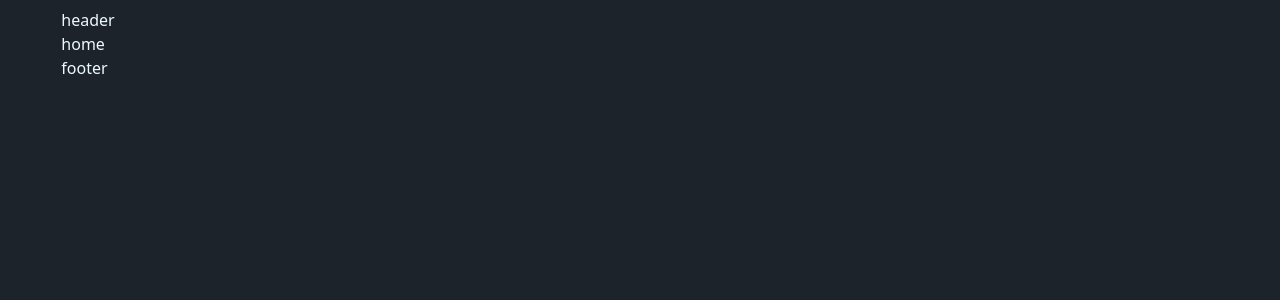
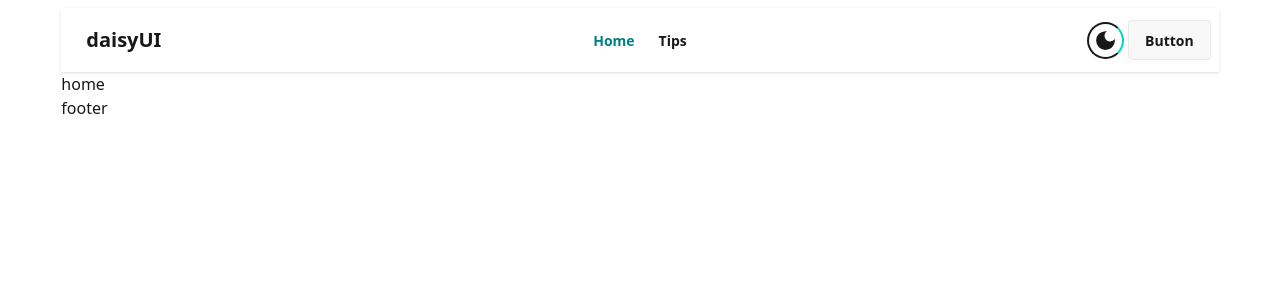
Before and after one commit to NazmulhaqueD/gardening-community-client, a React (Vite) app: page / in a window 1280 px wide. Shown: the top 300 px of the page. Built offline with nearby package versions, Linux system fonts and the light colour scheme.

Commit message:
Darke mode implement and navbar work

```diff
--- a/index.html
+++ b/index.html
@@ -1,5 +1,5 @@
 <!doctype html>
-<html lang="en" data-theme="dark">
+<html lang="en" data-theme="light">
   <head>
     <meta charset="UTF-8" />
     <link rel="icon" type="image/svg+xml" href="/vite.svg" />
--- a/package.json
+++ b/package.json
@@ -13,6 +13,7 @@
     "@tailwindcss/vite": "^4.1.7",
     "react": "^19.1.0",
     "react-dom": "^19.1.0",
+    "react-icons": "^5.5.0",
     "react-router": "^7.6.0"
   },
   "devDependencies": {
--- /dev/null
+++ b/src/Auth/AuthProvider.jsx
@@ -0,0 +1,18 @@
+import React, { createContext } from 'react';
+
+export const AuthContext = createContext();
+
+const AuthProvider = ({children}) => {
+
+const userInfo = {
+    name: 'nazmul'
+}
+
+    return (
+        <AuthContext value={userInfo}>
+            {children}
+        </AuthContext>
+    );
+};
+
+export default AuthProvider;
--- a/src/components/Header.jsx
+++ b/src/components/Header.jsx
@@ -1,9 +1,52 @@
-import React from 'react';
+import React, { useContext, useEffect, useState } from 'react';
+import { NavLink } from 'react-router';
+import { AuthContext } from '../Auth/AuthProvider';
+import { MdDarkMode, MdOutlineDarkMode } from 'react-icons/md';
 
 const Header = () => {
+    const { name } = useContext(AuthContext);
+    const [isDark, setIsDark] = useState(false);
+    console.log(name)
+    const navLink = <>
+        <NavLink to='/'><li>Home</li></NavLink>
+        <NavLink to='/tips'><li>Tips</li></NavLink>
+    </>
+
+    useEffect(() => {
+        document.querySelector('html').setAttribute('data-theme', isDark ? 'dark' : 'light')
+    }, [isDark])
+
     return (
         <div>
-            header
+            <nav>
+                <div className="navbar bg-base-100 shadow-sm">
+                    <div className="navbar-start">
+                        <div className="dropdown">
+                            <div tabIndex={0} role="button" className="btn btn-ghost lg:hidden">
+                                <svg xmlns="http://www.w3.org/2000/svg" className="h-5 w-5" fill="none" viewBox="0 0 24 24" stroke="currentColor"> <path strokeLinecap="round" strokeLinejoin="round" strokeWidth="2" d="M4 6h16M4 12h8m-8 6h16" /> </svg>
+                            </div>
+                            <ul
+                                tabIndex={0}
+                                className="menu menu-sm dropdown-content bg-base-100 rounded-box z-1 mt-3 w-52 p-2 shadow">
+                                {navLink}
+                            </ul>
+                        </div>
+                        <a className="btn btn-ghost text-xl">daisyUI</a>
+                    </div>
+                    <div className="navbar-center hidden lg:flex">
+                        <ul className="menu menu-horizontal px-1 flex gap-6 font-semibold">
+                            {navLink}
+                        </ul>
+                    </div>
+                    <div className="navbar-end">
+                        <button onClick={() => setIsDark(!isDark)} className='m-1 p-1 cursor-pointer rounded-full border-2 border-e-teal-400'>
+                            {isDark ?  <MdOutlineDarkMode size={25} />
+                                : <MdDarkMode size={25} />}
+                        </button>
+                        <a className="btn">Button</a>
+                    </div>
+                </div>
+            </nav>
         </div>
     );
 };
--- a/src/index.css
+++ b/src/index.css
@@ -1,2 +1,7 @@
 @import "tailwindcss";
 @plugin "daisyui";
+
+
+a.active{
+  color: teal;
+}
--- a/src/main.jsx
+++ b/src/main.jsx
@@ -4,6 +4,7 @@ import './index.css'
 import App from './App.jsx'
 import { RouterProvider } from 'react-router'
 import { router } from './Router/Router.jsx'
+import AuthProvider from './Auth/AuthProvider.jsx'
 
 
 
@@ -12,6 +13,8 @@ import { router } from './Router/Router.jsx'
 
 createRoot(document.getElementById('root')).render(
   <StrictMode>
-    <RouterProvider router={router}></RouterProvider>
+    <AuthProvider>
+      <RouterProvider router={router}></RouterProvider>
+    </AuthProvider>
   </StrictMode>,
 )
```
Also changed, not shown: 1 other file (tests, documents, lock files or other folders).
